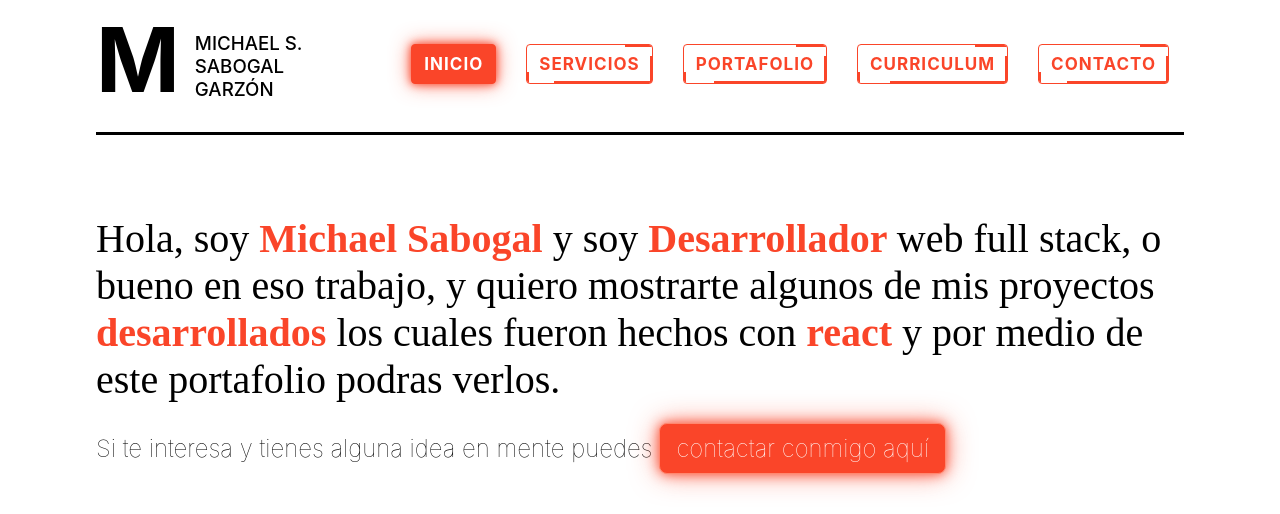
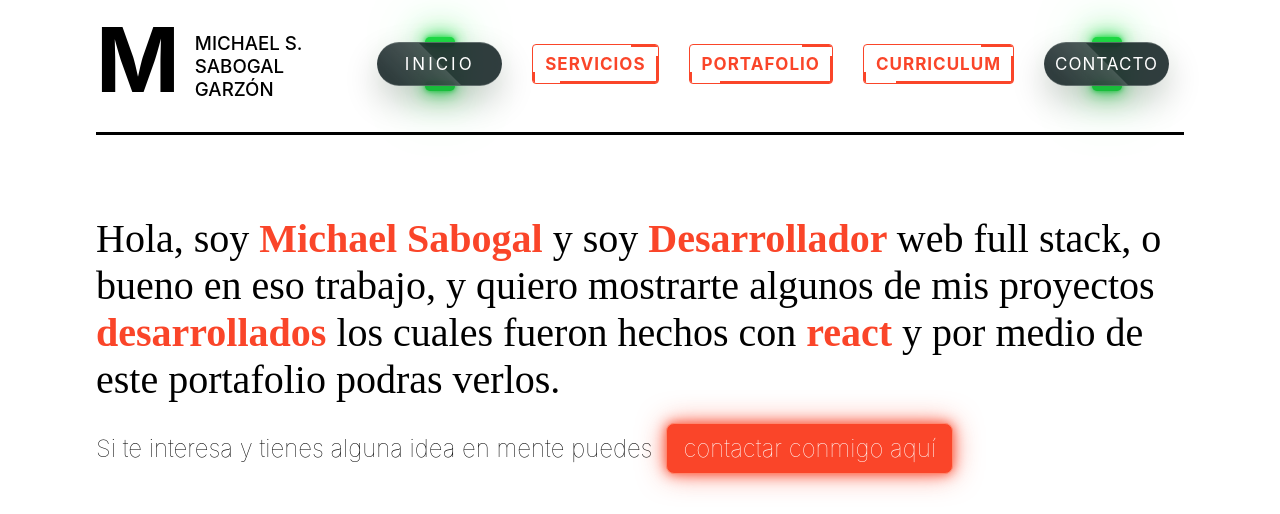
Before and after one commit to TriMkort/Portafolio, a React (Vite) app: page /inicio in a window 1280 px wide. Shown: the top 514 px of the page. Built offline with nearby package versions, Linux system fonts and the light colour scheme.

Commit message:
Cambio botones neon!

```diff
--- a/src/components/buttons/GlowButton.jsx
+++ b/src/components/buttons/GlowButton.jsx
@@ -1,4 +1,4 @@
-import { Link } from 'react-router-dom';
+import { NavLink } from 'react-router-dom';
 
 export function GlowButton({
   to,
@@ -8,12 +8,23 @@ export function GlowButton({
   ...props
 }) {
   const buttonClassName = `glow-button ${className}`.trim();
+  let link;
 
   if (to) {
-    return <Link to={to} className={buttonClassName} {...props}>{children}</Link>;
+    link = (
+      <NavLink
+        to={to}
+        className={({ isActive }) => `glow-button__link${isActive ? ' active' : ''}`}
+        {...props}
+      >
+        {children}
+      </NavLink>
+    );
+  } else {
+    link = <a href={href} className="glow-button__link" {...props}>{children}</a>;
   }
 
-  return <a href={href} className={buttonClassName} {...props}>{children}</a>;
+  return <span className={buttonClassName}>{link}</span>;
 }
 
 export default GlowButton;
--- a/src/components/layout/HeaderNav.jsx
+++ b/src/components/layout/HeaderNav.jsx
@@ -1,4 +1,5 @@
 import NeonButton from '../buttons/NeonButton'
+import GlowButton from '../buttons/GlowButton'
 
 const HeaderNav = () => {
     return (
@@ -10,7 +11,7 @@ const HeaderNav = () => {
         <nav>
             <ul>
                 <li>
-                    <NeonButton to="/inicio">Inicio</NeonButton>
+                    <GlowButton to="/inicio">Inicio</GlowButton>
                 </li>
                 <li>
                     <NeonButton to="/servicios">Servicios</NeonButton>
@@ -22,7 +23,7 @@ const HeaderNav = () => {
                     <NeonButton to="/curriculum">Curriculum</NeonButton>
                 </li>
                 <li>
-                    <NeonButton to="/contacto">Contacto</NeonButton>
+                    <GlowButton to="/contacto">Contacto</GlowButton>
                 </li>
             </ul>
             </nav>
--- a/src/main.css
+++ b/src/main.css
@@ -128,6 +128,87 @@ code {
 @keyframes neon-horizontal-reverse { to { right: 100%; } }
 @keyframes neon-vertical-reverse { to { bottom: 100%; } }
 
+.header .glow-button{
+  position: relative;
+  display: inline-block;
+  width: 125px;
+  height: 44px;
+}
+
+.header .glow-button__link{
+  position: absolute;
+  inset: 0;
+  z-index: 1;
+  display: flex;
+  align-items: center;
+  justify-content: center;
+  overflow: hidden;
+  border-top: 1px solid rgba(255, 255, 255, .25);
+  border-bottom: 1px solid rgba(255, 255, 255, .25);
+  border-radius: 30px;
+  color: #fff;
+  background: rgba(15, 30, 31, .86);
+  box-shadow: 0 15px 35px rgba(0, 0, 0, .2);
+  font-weight: 400;
+  letter-spacing: 1px;
+  text-decoration: none;
+  backdrop-filter: blur(15px);
+  transition: letter-spacing .5s ease;
+}
+
+.header .glow-button__link::before{
+  position: absolute;
+  top: 0;
+  left: 0;
+  width: 50%;
+  height: 100%;
+  content: '';
+  background: linear-gradient(to left, rgba(255, 255, 255, .15), transparent);
+  transform: skew(45deg) translateX(0);
+  transition: transform .5s ease;
+}
+
+.header .glow-button:hover .glow-button__link,
+.header .glow-button__link.active{
+  color: #fff;
+  letter-spacing: 3px;
+}
+
+.header .glow-button:hover .glow-button__link::before{
+  transform: skew(45deg) translateX(200%);
+}
+
+.header .glow-button::before,
+.header .glow-button::after{
+  position: absolute;
+  left: 50%;
+  width: 30px;
+  height: 10px;
+  content: '';
+  background: #1edd45;
+  border-radius: 10px;
+  box-shadow: 0 0 5px #1edd45, 0 0 15px #1edd45, 0 0 30px #1edd45, 0 0 60px #1edd45;
+  transform: translateX(-50%);
+  transition: .5s ease;
+}
+
+.header .glow-button::before{ bottom: -5px; }
+.header .glow-button::after{ top: -5px; }
+
+.header .glow-button:hover::before,
+.header .glow-button:hover::after,
+.header .glow-button:focus-within::before,
+.header .glow-button:focus-within::after{
+  width: 80%;
+  height: 50%;
+  border-radius: 30px;
+}
+
+.header .glow-button:hover::before,
+.header .glow-button:focus-within::before{ bottom: 0; }
+.header .glow-button:hover::after,
+.header .glow-button:focus-within::after{ top: 0; }
+
 .content{
   min-height: 500px;
 }
@@ -211,8 +292,12 @@ button:hover{
 
 .home .title .glow-button{
   display: inline-block;
+  margin-left: 7px;
+}
+
+.home .title .glow-button__link{
+  display: inline-block;
   padding: 10px 16px;
-  margin-left: 7px;
   border: 1px solid #ff876f;
   border-radius: 8px;
   color: #fff;
@@ -223,8 +308,8 @@ button:hover{
   animation: glow-pulse 2s ease-in-out infinite alternate;
 }
 
-.home .title .glow-button:hover,
-.home .title .glow-button:focus-visible{
+.home .title .glow-button__link:hover,
+.home .title .glow-button__link:focus-visible{
   color: #fff;
   background-color: #e9361b;
   box-shadow: 0 0 12px rgba(250, 69, 41, .95), 0 0 30px rgba(250, 69, 41, .7);
@@ -232,7 +317,7 @@ button:hover{
   outline: none;
 }
 
-.home .title .glow-button:focus-visible{
+.home .title .glow-button__link:focus-visible{
   outline: 3px solid rgba(250, 69, 41, .35);
   outline-offset: 3px;
 }
```
